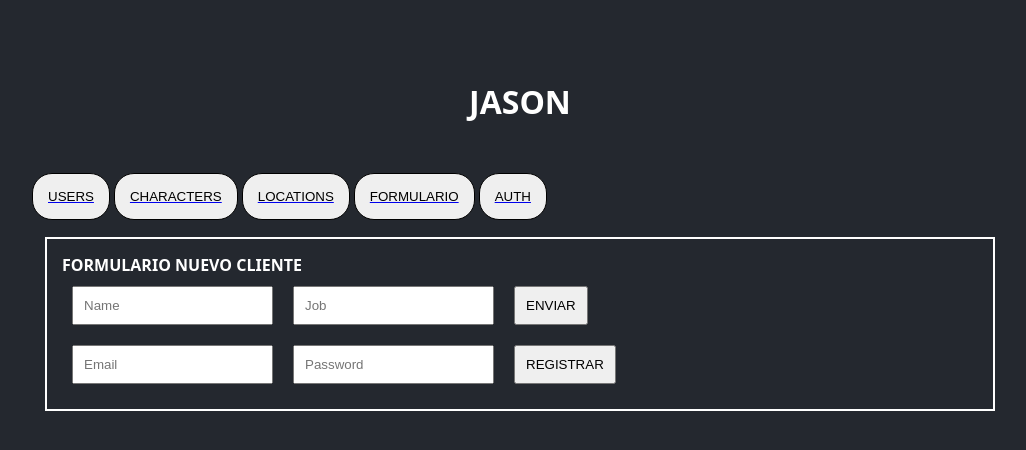
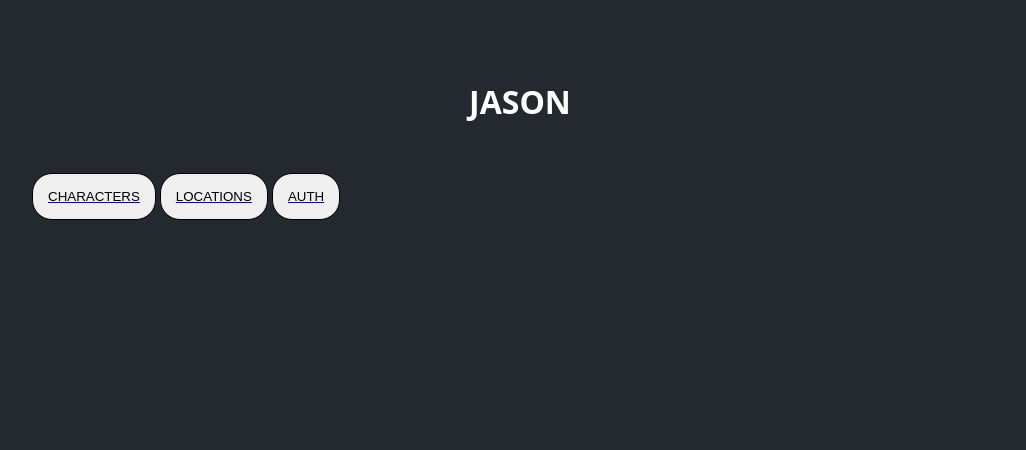
Before and after one commit to delvalj/API-Rick_and_morty, a Vue app: page /Formulario in a window 1280 px wide. Shown: the top 450 px of the page, without its empty margins (120-1146 px from the left). Built offline with nearby package versions, Linux system fonts and the light colour scheme.

Commit message:
small fix

```diff
--- a/src/App.vue
+++ b/src/App.vue
@@ -2,10 +2,6 @@
 
   <div class="container">
     <h1>JASON</h1>
-
-    <router-link to="/">
-      <button class="btn_menu"> USERS</button>
-    </router-link>
 
     <router-link to="ListCharacters">
       <button class="btn_menu">CHARACTERS</button>
@@ -13,10 +9,6 @@
 
     <router-link to="locations">
       <button class="btn_menu">LOCATIONS</button>
-    </router-link>
-
-    <router-link to="Formulario">
-      <button class="btn_menu">FORMULARIO</button>
     </router-link>
 
     <router-link to="Auth">
@@ -36,6 +28,7 @@ export default {
   name: 'App',
   components: {
     // ListCharacters
+
   }
 }
 </script>
--- a/src/Auth/UserAuth.vue
+++ b/src/Auth/UserAuth.vue
@@ -82,13 +82,7 @@ export default {
 </script>
 
 <style scoped>
-form {
-  border-radius: 12px;
-  border: 1px solid #ccc;
-  padding: 1rem;
-  width: 50%;
-  margin: 1rem 1rem 1rem 13rem;
-}
+
 
 .formControl {
   margin: 0.5rem 0;
@@ -107,6 +101,7 @@ input, textarea {
   font: inherit;
   border: 1px solid #ccc;
   padding: 0.15rem;
+  margin: 2px;
 
 }
 
--- a/src/Views/Formulario.vue
+++ /dev/null
@@ -1,99 +0,0 @@
-<template>
-  <div class="formulario">
-
-    <h4>FORMULARIO NUEVO CLIENTE</h4>
-
-    <form @submit="postClientes">
-
-      <input type="text" placeholder="Name" v-model="user.name">
-      <input type="text" placeholder="Job" v-model="user.job">
-
-      <button class="btn_enviar"> ENVIAR</button>
-
-    </form>
-
-    <form @submit="registrarCliente">
-
-      <input type="text" placeholder="Email" v-model="user.email">
-      <input type="text" placeholder="Password" v-model="user.password">
-
-      <button class="btn_"> REGISTRAR</button>
-
-    </form>
-
-  </div>
-</template>
-
-<script>
-const axios = require('axios').default;
-
-export default {
-  name: "Formulario",
-  data() {
-    return {
-      user: {
-        name: '',
-        job: '',
-
-        cliente: {
-          email: "eve.holt@reqres.in",
-          password: "pistol"
-        }
-
-      },
-      // client: {
-      //   email: "eve.holt@reqres.in",
-      //   password: "pistol"
-      // }
-    }
-  },
-  methods: {
-    postClientes(e) {
-      e.preventDefault()
-
-      let usr = Object.assign({}, this.user);
-
-      axios.post('https://reqres.in/api/users', usr)
-          .then(function (response) {
-            console.log(response);
-            // console.log(this.user);
-          })
-          .catch(function (error) {
-            console.log(error);
-          });
-    },
-
-    registrarCliente(e) {
-      e.preventDefault()
-
-      let clnt = Object.assign({}, this.user.cliente);
-
-      axios.post('https://reqres.in/api/register', clnt)
-          .then(function (response) {
-            console.log(response);
-          })
-          .catch(function (error) {
-            console.log(error);
-          });
-
-    }
-  }
-}
-</script>
-
-<style scoped>
-
-.formulario {
-  border: 2px solid white;
-  margin: 15px;
-  padding: 15px;
-}
-
-input, .btn_enviar, .btn_ {
-  margin: 10px;
-  padding: 10px;
-
-}
-
-
-</style>
--- a/src/Views/Users.vue
+++ b/src/Views/Users.vue
@@ -1,79 +1,79 @@
 
-<template>
+<!--<template>-->
 
-  <h2> USERS HERE! </h2>
-  <div class="usuarios">
+<!--  <h2> USERS HERE! </h2>-->
+<!--  <div class="usuarios">-->
 
-    <i class="fas fa-user"></i>
-    <table v-for="user in users" :key="user.id">
-      <tr>
-        <th>ID</th>
-        <th>FIRST NAME</th>
-        <th> Email</th>
-        <th> ACTIONS</th>
-      </tr>
-      <tr>
-        <td> {{ user.id }}</td>
-        <td> {{ user.first_name }}</td>
-        <td> {{ user.email }}</td>
-        <td></td>
-      </tr>
+<!--    <i class="fas fa-user"></i>-->
+<!--    <table v-for="user in users" :key="user.id">-->
+<!--      <tr>-->
+<!--        <th>ID</th>-->
+<!--        <th>FIRST NAME</th>-->
+<!--        <th> Email</th>-->
+<!--        <th> ACTIONS</th>-->
+<!--      </tr>-->
+<!--      <tr>-->
+<!--        <td> {{ user.id }}</td>-->
+<!--        <td> {{ user.first_name }}</td>-->
+<!--        <td> {{ user.email }}</td>-->
+<!--        <td></td>-->
+<!--      </tr>-->
 
-    </table>
-  </div>
-</template>
+<!--    </table>-->
+<!--  </div>-->
+<!--</template>-->
 
-<script>
-import {useStore} from "vuex";
-import {computed, onMounted} from "vue";
+<!--<script>-->
+<!--import {useStore} from "vuex";-->
+<!--import {computed, onMounted} from "vue";-->
 
-export default {
-  name: "Users",
+<!--export default {-->
+<!--  name: "Users",-->
 
-  setup() {
-    const store = useStore()
+<!--  setup() {-->
+<!--    const store = useStore()-->
 
-    const users = computed(() => {
-      return store.state.usersFilter
-    })
-    onMounted(() => {
-      store.dispatch('getUsers')
-    })
+<!--    const users = computed(() => {-->
+<!--      return store.state.usersFilter-->
+<!--    })-->
+<!--    onMounted(() => {-->
+<!--      store.dispatch('getUsers')-->
+<!--    })-->
 
-    return {
-      users
-    }
-  }
+<!--    return {-->
+<!--      users-->
+<!--    }-->
+<!--  }-->
 
-}
-</script>
+<!--}-->
+<!--</script>-->
 
-<style scoped>
+<!--<style scoped>-->
 
-h2 {
-  margin-top: 10px;
-  margin-bottom: 10px;
-}
+<!--h2 {-->
+<!--  margin-top: 10px;-->
+<!--  margin-bottom: 10px;-->
+<!--}-->
 
-table, td, th {
-  border: 1px solid #ddd;
-  text-align: left;
-  width: 25%;
+<!--table, td, th {-->
+<!--  border: 1px solid #ddd;-->
+<!--  text-align: left;-->
+<!--  width: 25%;-->
 
-}
+<!--}-->
 
-table {
+<!--table {-->
 
-  width: 100%;
-}
+<!--  width: 100%;-->
+<!--}-->
 
-th, td {
-  padding: 15px;
-}
+<!--th, td {-->
+<!--  padding: 15px;-->
+<!--}-->
 
 
-tr:nth-child(even) {
-  background-color: gray
-}
+<!--tr:nth-child(even) {-->
+<!--  background-color: gray-->
+<!--}-->
 
-</style>
+<!--</style>-->
--- a/src/main.js
+++ b/src/main.js
@@ -6,17 +6,18 @@ import {createRouter, createWebHistory} from 'vue-router'
 
 import ListCharacters from "@/components/ListCharacters";
 import locations from "@/Views/locations";
-import MainMenu from "@/Views/Users";
-import Formulario from "@/Views/Formulario";
 import UserAuth from "@/Auth/UserAuth";
+
+// import MainMenu from "@/Views/Users";
+// import Formulario from "@/Views/Formulario";
+// import Albums from "@/Views/Albums";
+// import NBA from "@/Views/NBA";
 
 
 const router = createRouter({
     history: createWebHistory(),
-    routes: [{
-        path: '/',
-        component: MainMenu
-        },
+    routes: [
+
         {
             path: '/ListCharacters',
             component: ListCharacters
@@ -26,14 +27,17 @@ const router = createRouter({
             component: locations
         },
         {
-            path: '/Formulario',
-            component: Formulario
-        },
-        {
             path: '/Auth',
             component: UserAuth
         },
-
+        // {
+        //     path: '/Formulario',
+        //     component: Formulario
+        // },
+        // {
+        // path: '/',
+        // component: MainMenu
+        // },
         // {
         //     path: '/:notFound(.*)',
         //     component: NotFound
--- a/src/store/index.js
+++ b/src/store/index.js
@@ -1,6 +1,4 @@
 import {createStore} from 'vuex'
-
-var param = 2;
 
 export default createStore({
 
@@ -10,11 +8,10 @@ export default createStore({
         token: null,
         tokenExpiration: null,
 
-        //login
+        //Login
         registered: null,
 
-
-        // para los personajes de rick and morty
+        // RM characters
         characters: [],
         charactersFilter: [],
         locations: [],
@@ -35,12 +32,17 @@ export default createStore({
         setLocationsFilter(state, payload) {
             state.locationsFilter = payload
         },
-        setUsers(state, payload) {
-            state.users = payload
-        },
-        setUsersFilter(state, payload) {
-            state.usersFilter = payload
-        },
+
+        //USERS
+
+        // setUsers(state, payload) {
+        //     state.users = payload
+        // },
+
+        // setUsersFilter(state, payload) {
+        //     state.usersFilter = payload
+        // },
+
         setUser(state, payload) {
             state.token = payload.token;
             state.userId = payload.userId;
@@ -71,18 +73,18 @@ export default createStore({
             }
         },
 
-        async getUsers({commit}) {
-            try {
-                const response = await fetch('https://reqres.in/api/users?page=' + param)
-                const data = await response.json()
-                console.log(data)
-                commit('setUsers', data.data)
-                commit('setUsersFilter', data.data)
-
-            } catch (error) {
-                console.error(error)
-            }
-        },
+        // async getUsers({commit}) {
+        //     try {
+        //         const response = await fetch('https://reqres.in/api/users?page=' + param)
+        //         const data = await response.json()
+        //         console.log(data)
+        //         commit('setUsers', data.data)
+        //         commit('setUsersFilter', data.data)
+        //
+        //     } catch (error) {
+        //         console.error(error)
+        //     }
+        // },
 
         async login(context, payload) {
             const response = await fetch('https://identitytoolkit.googleapis.com/v1/accounts:signInWithPassword?key=AIzaSyAuCh3LuY25Rf-ZXWy2thACETJtA9lIHDQ',
@@ -137,12 +139,10 @@ export default createStore({
                 userId: responseData.localId,
                 tokenExpiration: responseData.expiresIn,
 
-
             })
         },
 
     },
 
-
     getters: {},
 });
```
Also changed, not shown: 1 other file (tests, documents, lock files or other folders).
